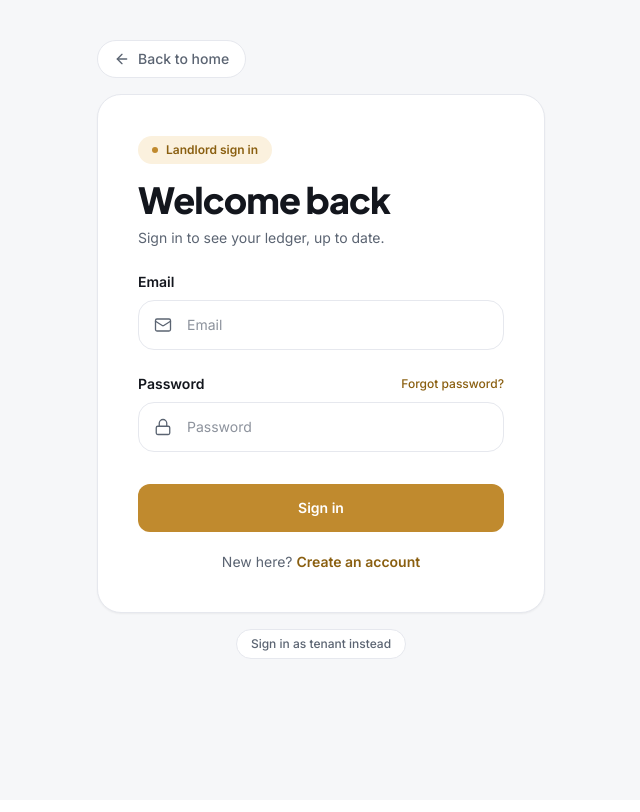
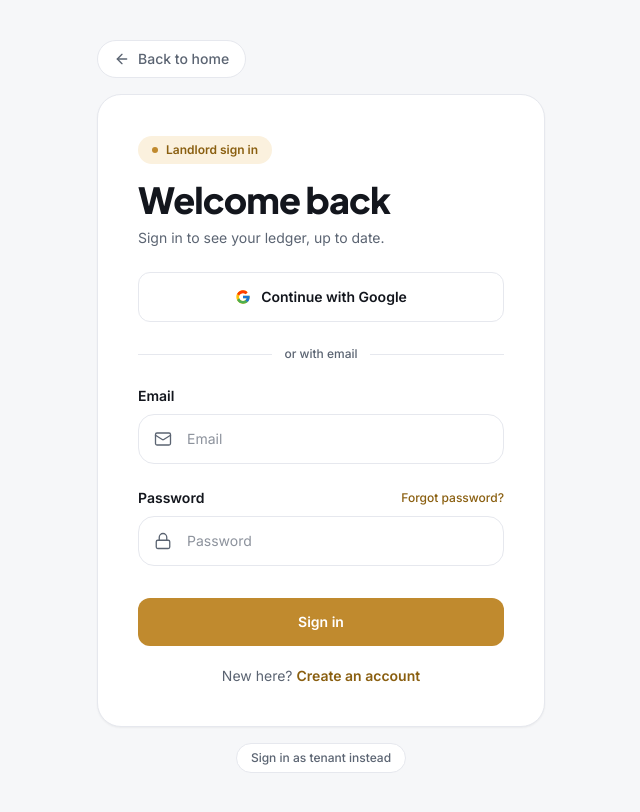
Before and after one commit to atsiaya/rentfile, a Next.js app: page /login in a window 1280 px wide. Shown: the whole page, without its empty margins (319-959 px from the left). Built offline with nearby package versions, Linux system fonts and the light colour scheme; no server answers.

Commit message:
Add files via upload

```diff
--- a/app/login/page.tsx
+++ b/app/login/page.tsx
@@ -4,9 +4,18 @@ import { Suspense, useState } from "react";
 import Link from "next/link";
 import { useRouter, useSearchParams } from "next/navigation";
 import { ArrowLeft, Loader2, Lock, Mail } from "lucide-react";
-import { signInWithEmailAndPassword } from "firebase/auth";
+import {
+  GoogleAuthProvider,
+  signInWithEmailAndPassword,
+  signInWithPopup,
+} from "firebase/auth";
 import { doc, getDoc } from "firebase/firestore";
 import { auth, db } from "@/lib/firebase";
+import type { Role } from "@/lib/useUserRecord";
+
+function pathForRole(role: Role) {
+  return role === "tenant" ? "/units" : "/dashboard";
+}
 
 function LoginForm() {
   const router = useRouter();
@@ -17,6 +26,7 @@ function LoginForm() {
   const [password, setPassword] = useState("");
   const [error, setError] = useState<string | null>(null);
   const [loading, setLoading] = useState(false);
+  const [googleLoading, setGoogleLoading] = useState(false);
 
   async function handleSubmit(e: React.FormEvent) {
     e.preventDefault();
@@ -25,8 +35,8 @@ function LoginForm() {
     try {
       const cred = await signInWithEmailAndPassword(auth, email, password);
       const snap = await getDoc(doc(db, "users", cred.user.uid));
-      const storedRole = snap.exists() ? snap.data().role : role;
-      router.push(storedRole === "tenant" ? "/units" : "/dashboard");
+      const storedRole = snap.exists() ? (snap.data().role as Role) : role;
+      router.push(pathForRole(storedRole));
     } catch (err) {
       setError(
         err instanceof Error
@@ -35,6 +45,30 @@ function LoginForm() {
       );
     } finally {
       setLoading(false);
+    }
+  }
+
+  async function handleGoogleLogin() {
+    setError(null);
+    setGoogleLoading(true);
+    try {
+      const cred = await signInWithPopup(auth, new GoogleAuthProvider());
+      const snap = await getDoc(doc(db, "users", cred.user.uid));
+
+      if (snap.exists()) {
+        router.push(pathForRole(snap.data().role as Role));
+        return;
+      }
+
+      // First time this Google account has signed in anywhere — no privilege
+      // record yet, so finish setup the same way a fresh Google signup would.
+      router.push(`/onboarding?role=${role}`);
+    } catch (err) {
+      setError(
+        err instanceof Error ? "Google sign-in didn't go through. Try again." : "Something went wrong. Try again."
+      );
+    } finally {
+      setGoogleLoading(false);
     }
   }
 
@@ -49,10 +83,7 @@ function LoginForm() {
           Back to home
         </Link>
 
-        <form
-          onSubmit={handleSubmit}
-          className="rounded-3xl border border-line bg-bg p-6 shadow-sm sm:p-10"
-        >
+        <div className="rounded-3xl border border-line bg-bg p-6 shadow-sm sm:p-10">
           <span className="inline-flex items-center gap-2 rounded-full bg-accent-soft px-3.5 py-1.5 text-xs font-semibold text-accent-ink">
             <span className="h-1.5 w-1.5 rounded-full bg-accent" />
             {role === "landlord" ? "Landlord sign in" : "Tenant sign in"}
@@ -65,7 +96,28 @@ function LoginForm() {
             Sign in to see your ledger, up to date.
           </p>
 
-          <div className="mt-6">
+          <button
+            type="button"
+            onClick={handleGoogleLogin}
+            disabled={googleLoading}
+            className="mt-6 inline-flex w-full items-center justify-center gap-2.5 rounded-xl border border-line bg-bg px-6 py-3.5 text-sm font-semibold text-fg transition hover:border-accent/50 disabled:opacity-60"
+          >
+            {googleLoading ? (
+              <Loader2 className="h-4 w-4 animate-spin" />
+            ) : (
+              <GoogleGlyph />
+            )}
+            Continue with Google
+          </button>
+
+          <div className="my-6 flex items-center gap-3">
+            <span className="h-px flex-1 bg-line" />
+            <span className="text-xs font-medium text-muted">or with email</span>
+            <span className="h-px flex-1 bg-line" />
+          </div>
+
+          <form onSubmit={handleSubmit}>
+            <div>
               <label className="mb-2 block text-sm font-semibold text-fg">
                 Email
               </label>
@@ -127,6 +179,7 @@ function LoginForm() {
               {loading && <Loader2 className="h-4 w-4 animate-spin" />}
               Sign in
             </button>
+          </form>
 
           <p className="mt-5 text-center text-sm text-muted">
             New here?{" "}
@@ -137,7 +190,7 @@ function LoginForm() {
               Create an account
             </Link>
           </p>
-        </form>
+        </div>
 
         <div className="mt-4 flex justify-center gap-2 text-xs text-muted">
           <Link
@@ -152,6 +205,17 @@ function LoginForm() {
   );
 }
 
+function GoogleGlyph() {
+  return (
+    <svg viewBox="0 0 48 48" className="h-4 w-4" aria-hidden="true">
+      <path fill="#FFC107" d="M43.6 20.5H42V20H24v8h11.3C33.7 32.9 29.3 36 24 36c-6.6 0-12-5.4-12-12s5.4-12 12-12c3.1 0 5.9 1.2 8 3.1l5.7-5.7C34.6 6.1 29.6 4 24 4 12.9 4 4 12.9 4 24s8.9 20 20 20 20-8.9 20-20c0-1.2-.1-2.4-.4-3.5z" />
+      <path fill="#FF3D00" d="M6.3 14.7l6.6 4.8C14.5 15.9 18.9 13 24 13c3.1 0 5.9 1.2 8 3.1l5.7-5.7C34.6 6.1 29.6 4 24 4c-7.4 0-13.8 4.2-17.1 10.3-.2.1-.4.3-.6.4z" />
+      <path fill="#4CAF50" d="M24 44c5.5 0 10.4-1.9 14.3-5.1l-6.6-5.6C29.6 34.9 26.9 36 24 36c-5.3 0-9.7-3.1-11.3-7.9l-6.5 5C9.9 39.6 16.4 44 24 44z" />
+      <path fill="#1976D2" d="M43.6 20.5H42V20H24v8h11.3c-.8 2.3-2.3 4.3-4.2 5.7l6.6 5.6C41.6 36 44 30.5 44 24c0-1.2-.1-2.4-.4-3.5z" />
+    </svg>
+  );
+}
+
 export default function LoginPage() {
   return (
     <Suspense fallback={null}>
```
Lines whose indentation alone changed are shown as unchanged.
